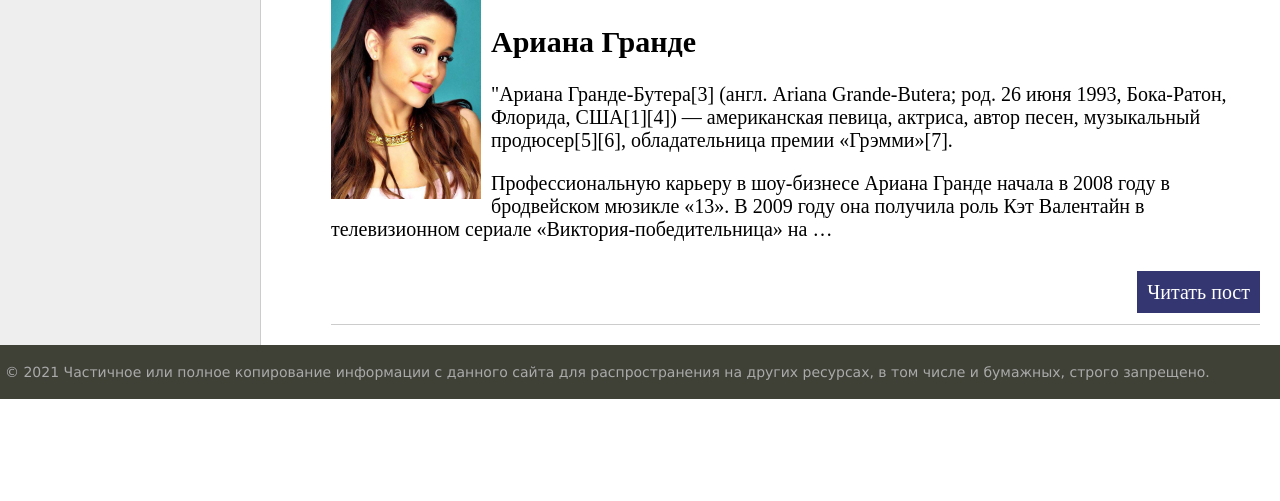
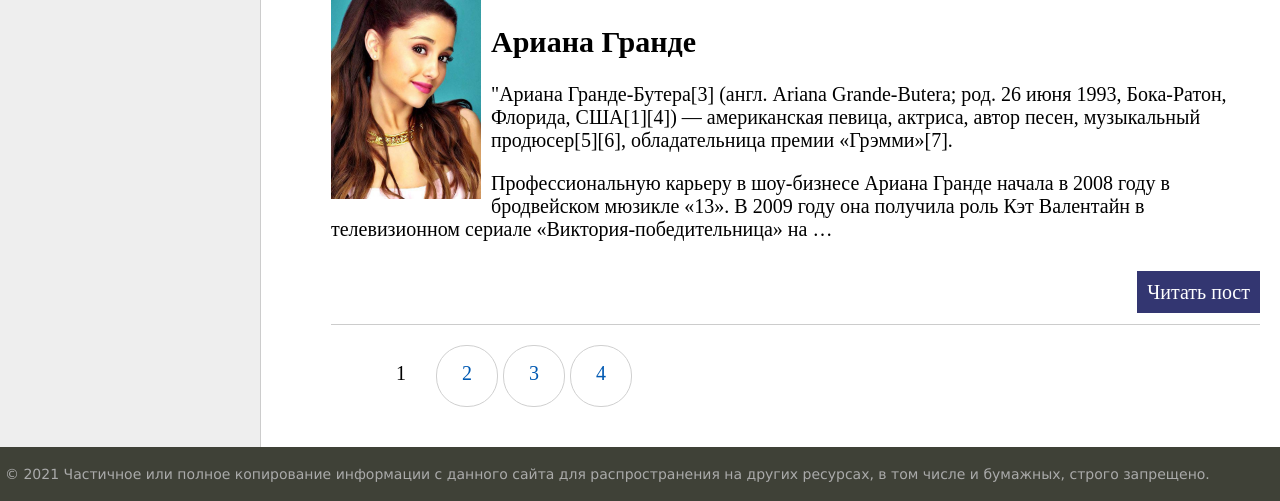
Before and after one commit to Teonanakatll/test_site, a Django app: page / in a window 1280 px wide. Shown: the part 913-1414 px from the top of the page. Before the commit the page ends 1312 px from the top, so only its background shows below. Run offline with Django 4.2, Linux system fonts and the light colour scheme; data comes from the database, SQL or seed files in the repository.

Commit message:
пагинация в классах представлений

```diff
--- a/coolsite/women/static/women/css/styles.css
+++ b/coolsite/women/static/women/css/styles.css
@@ -390,3 +390,42 @@ ul.lang-list li a:hover {color: #fdc073;}
     min-width: 200px;
     font-size: 16px;
 }
+
+.list-pages {
+	text-align: center;
+	margin: 0 0 20px 0;
+}
+.list-pages ul {
+	margin: 20px 0 0 0;
+	padding: 0;
+	list-style: none;
+}
+.list-pages ul li {
+	display: inline-block;
+	margin: 0 20px 0 0;
+}
+.list-pages a {
+	color: #000;
+	font-size: 24px;
+	text-decoration: none;
+}
+.list-pages, .page-num, .page-num-selected {
+    text-align: center;
+	display: inline-block;
+	width: 60px;
+	height: 44px;
+	padding: 16px 0 0 0;
+	border: 1px solid #d0d0d0;
+	border-radius: 30px;
+}
+.list-pages, .page-num:hover {
+	box-shadow: 3px 3px 1px #d0d0d0;
+}
+.list-pages, .page-num-selected {
+	border: 3px;
+	color: #000;
+	font-size: 20px;
+}
+.list-pages, .page-num-selected:hover {
+	box-shadow: none;
+}
--- a/coolsite/women/templates/women/base.html
+++ b/coolsite/women/templates/women/base.html
@@ -72,6 +72,23 @@
 	<div class="content-text">
 {% block content %}
 {% endblock %}
+
+		<nav class="liat-pages">
+			<ul>
+				{% for p in paginator.page_range %}
+<!--	Если номер текущей страницы совпадает с номером 'p' -->
+				{% if page_obj.number == p %}
+				<li class="page-num page-num-selected">{{ p }}</li>
+				{% else %}
+
+				<li class="page-num">
+					<a href="?page={{ p }}">{{ p }}</a>
+				</li>
+				{% endif %}
+				{% endfor %}
+			</ul>
+		</nav>
+
 	</div>
 <!-- Конец блока контента -->
 
--- a/coolsite/women/utils.py
+++ b/coolsite/women/utils.py
@@ -9,6 +9,7 @@ menu = [{'title': 'О сайте', 'url_name': 'about'},
         ]
 
 class DataMixin:
+    paginate_by = 3
     def get_user_context(self, **kwargs):
         # Формируем начальный словарь из именнованных параметров переданных этой функции
         context = kwargs
--- a/coolsite/women/views.py
+++ b/coolsite/women/views.py
@@ -19,8 +19,10 @@ from .utils import *
 #     }
 #     return render(request, 'women/index.html', context=data)
 
-class WomenHome(DataMixin, ListView):  #  В ListView уже встроен Paginator
-    paginate_by = 3
+class WomenHome(DataMixin, ListView):  #  В ListView уже встроен Paginator и автоматически передаёт в
+                # шаблон ссылку на класс Paginator и page_obj который содержит список обьектов для
+                # текущей страницы
+    # paginate_by = 3
     # Создаёт по умолчанию коллекцию object_list
     model = Women
     # По умолчанию ищет шаблон 'имя приложения'/'имя модели'_list.html
```
